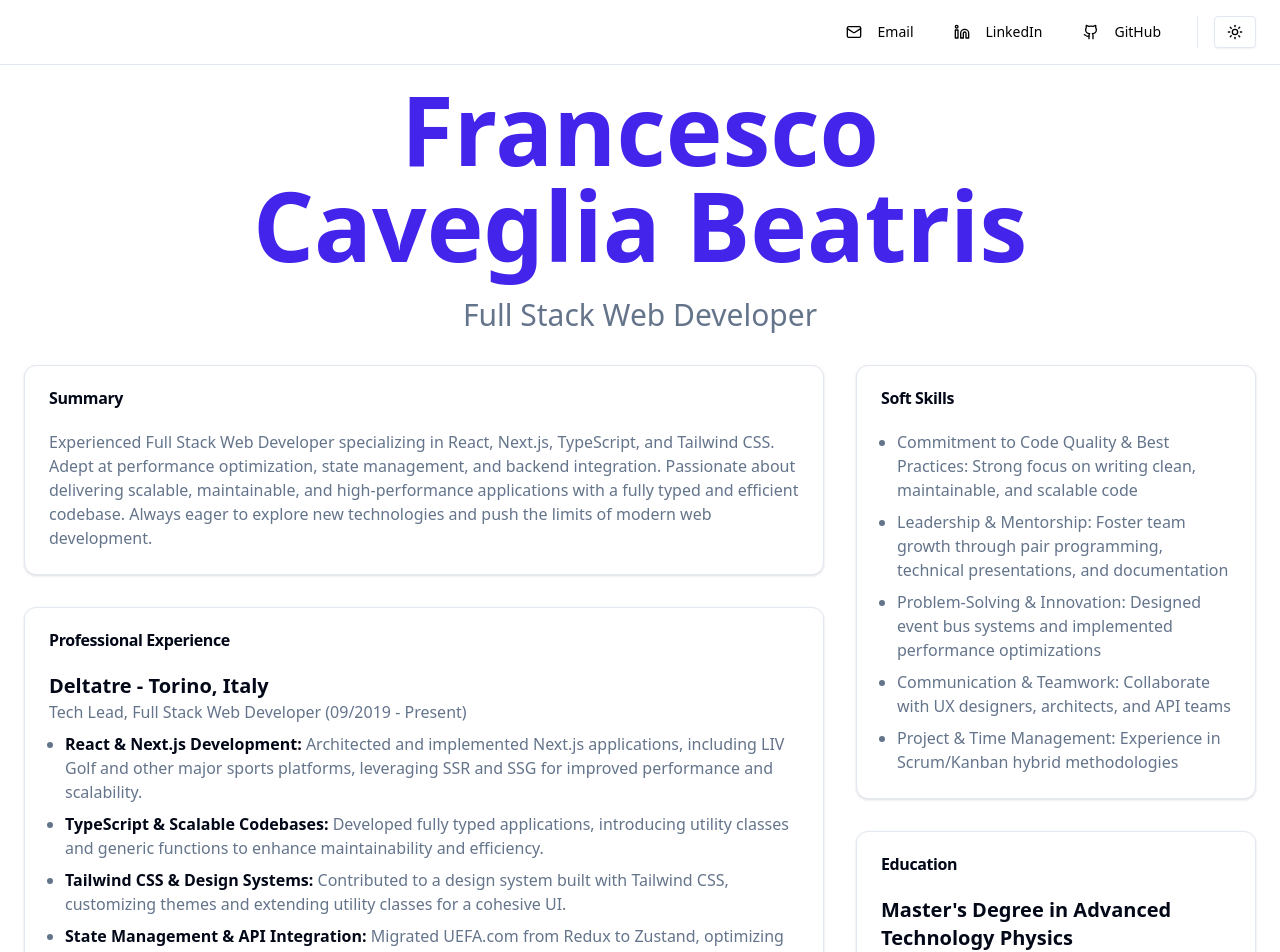
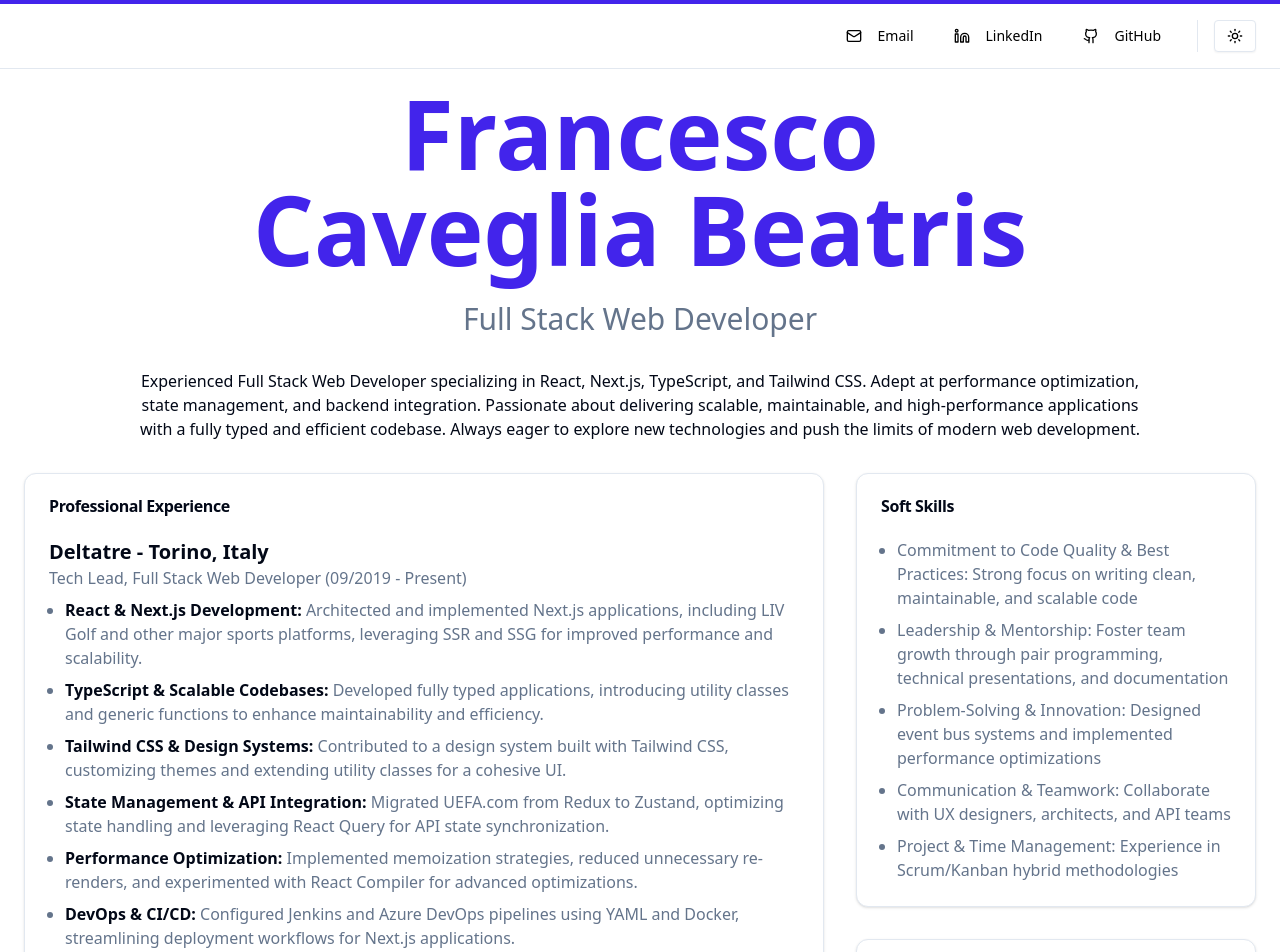
Before and after one commit to cavez86/portfolio, a Next.js app: page / in a window 1280 px wide. Shown: the top 952 px of the page. Built offline with nearby package versions, Linux system fonts and the light colour scheme.

Commit message:
Add ScrollProgress and TransitionWrapper components; remove SummaryCard and update dependencies

```diff
--- a/package.json
+++ b/package.json
@@ -14,6 +14,7 @@
   "dependencies": {
     "@radix-ui/react-slot": "^1.1.2",
     "lucide-react": "^0.477.0",
+    "motion": "^12.4.7",
     "next": "15.2.0",
     "next-themes": "^0.4.4",
     "react": "19.0.0",
--- a/src/app/layout.tsx
+++ b/src/app/layout.tsx
@@ -3,6 +3,7 @@ import { Geist } from 'next/font/google';
 import './globals.css';
 import { ThemeProvider } from '@/components/theme-provider';
 import { Header } from '@/components/header';
+import ScrollProgress from '@/components/common/ScrollProgress';
 
 const geist = Geist({
   subsets: ['latin'],
@@ -24,6 +25,7 @@ export default function RootLayout({
     <html lang="en" suppressHydrationWarning>
       <body className={`${geist.variable} font-sans antialiased`}>
         <ThemeProvider attribute="class" defaultTheme="system" enableSystem>
+          <ScrollProgress />
           <Header />
           {children}
         </ThemeProvider>
--- a/src/app/page.tsx
+++ b/src/app/page.tsx
@@ -1,4 +1,3 @@
-import { SummaryCard } from '@/components/cards/summary-card';
 import { ExperienceCard } from '@/components/cards/experience-card';
 import { SkillsCard } from '@/components/cards/skills-card';
 import { SoftSkillsCard } from '@/components/cards/soft-skills-card';
@@ -6,24 +5,44 @@ import { EducationCard } from '@/components/cards/education-card';
 import { LanguagesCard } from '@/components/cards/languages-card';
 import { AdditionalInfoCard } from '@/components/cards/additional-info-card';
 import { personalInfo } from '@/data/content';
+import TransitionWrapper from '@/components/common/TransitionWrapper';
 
 const Home = () => (
   <main className="container mx-auto flex max-w-[1264px] flex-col gap-4 px-4 py-4 lg:gap-8 lg:pb-8">
     <div className="flex flex-col items-center gap-3 text-center text-balance lg:gap-6">
+      <TransitionWrapper>
         <h1 className="text-primary max-w-5xl text-3xl font-bold md:text-6xl lg:text-8xl">{personalInfo.name}</h1>
-      <p className="text-muted-foreground text-xl md:text-2xl lg:text-3xl">{personalInfo.title}</p>
+      </TransitionWrapper>
+      <TransitionWrapper>
+        <p className="text-muted-foreground text-xl font-medium md:text-2xl lg:text-3xl">{personalInfo.title}</p>
+      </TransitionWrapper>
     </div>
+    <TransitionWrapper>
+      <p className="text-card-foreground text-center text-balance">{personalInfo.summary}</p>
+    </TransitionWrapper>
+
     <div className="flex flex-col gap-4 lg:flex-row lg:gap-8">
       <div className="flex flex-col gap-4 lg:w-2/3 lg:gap-8">
-        <SummaryCard />
+        <TransitionWrapper>
           <ExperienceCard />
+        </TransitionWrapper>
+        <TransitionWrapper>
           <SkillsCard />
+        </TransitionWrapper>
       </div>
       <div className="flex flex-col gap-4 lg:w-1/3 lg:gap-8">
+        <TransitionWrapper>
           <SoftSkillsCard />
+        </TransitionWrapper>
+        <TransitionWrapper>
           <EducationCard />
+        </TransitionWrapper>
+        <TransitionWrapper>
           <LanguagesCard />
+        </TransitionWrapper>
+        <TransitionWrapper>
           <AdditionalInfoCard />
+        </TransitionWrapper>
       </div>
     </div>
   </main>
--- a/src/components/cards/summary-card.tsx
+++ /dev/null
@@ -1,15 +0,0 @@
-import { Card, CardContent, CardHeader, CardTitle } from '@/components/ui/card';
-import { personalInfo } from '@/data/content';
-
-export function SummaryCard() {
-  return (
-    <Card>
-      <CardHeader>
-        <CardTitle>Summary</CardTitle>
-      </CardHeader>
-      <CardContent>
-        <p className="text-muted-foreground">{personalInfo.summary}</p>
-      </CardContent>
-    </Card>
-  );
-}
--- /dev/null
+++ b/src/components/common/ScrollProgress.tsx
@@ -0,0 +1,16 @@
+'use client';
+
+import { motion, useScroll } from 'motion/react';
+
+const ScrollProgress = () => {
+  const { scrollYProgress } = useScroll();
+
+  return (
+    <motion.div
+      className="bg-primary sticky top-0 left-0 z-60 h-1 w-full origin-top-left ease-in-out"
+      style={{ scaleX: scrollYProgress }}
+    />
+  );
+};
+
+export default ScrollProgress;
--- /dev/null
+++ b/src/components/common/TransitionWrapper.tsx
@@ -0,0 +1,17 @@
+'use client';
+
+import { motion } from 'motion/react';
+import { ReactNode } from 'react';
+
+const TransitionWrapper = ({ children }: { children: ReactNode }) => (
+  <motion.div
+    initial={{ opacity: 0, y: 20 }}
+    whileInView={{ opacity: 1, y: 0 }}
+    transition={{ duration: 0.5 }}
+    viewport={{ once: true }}
+  >
+    {children}
+  </motion.div>
+);
+
+export default TransitionWrapper;
```
Also changed, not shown: 1 other file (tests, documents, lock files or other folders). Lines whose indentation alone changed are shown as unchanged.
